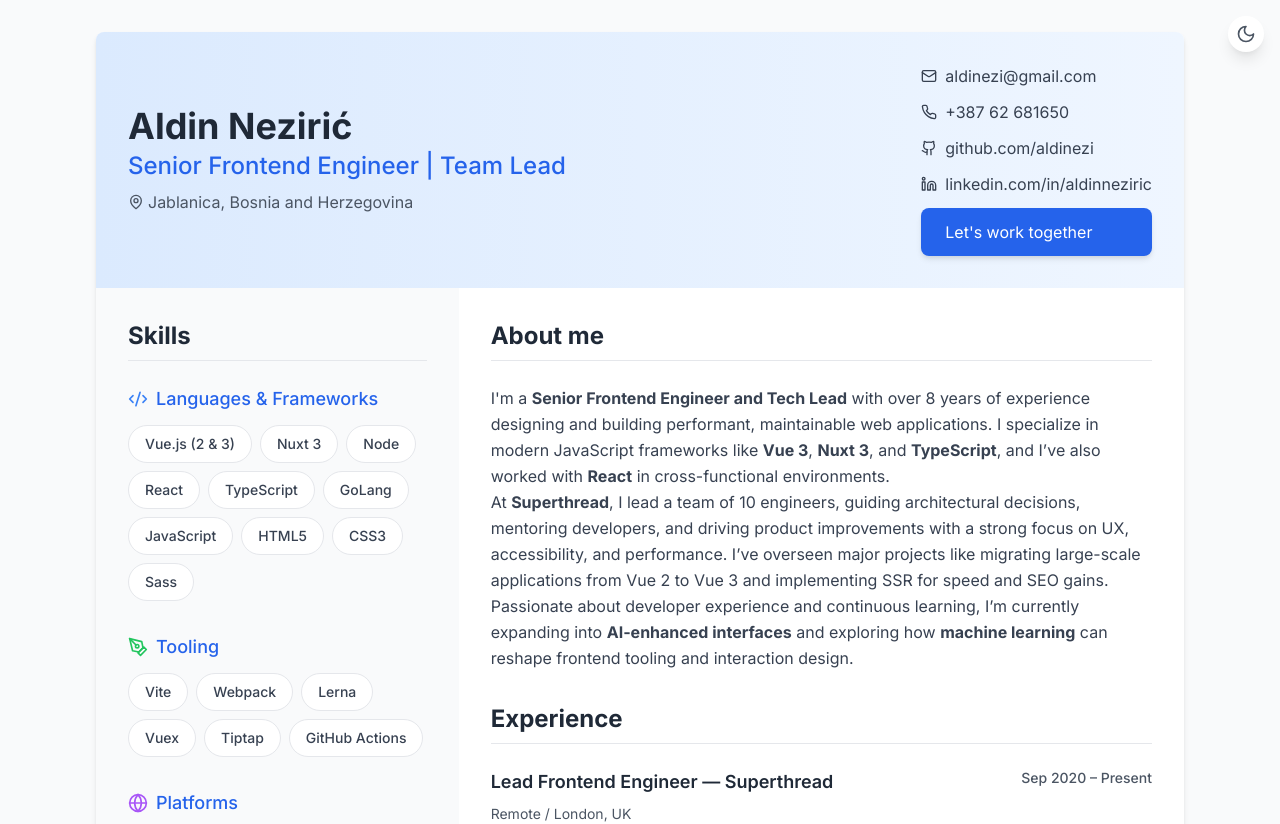
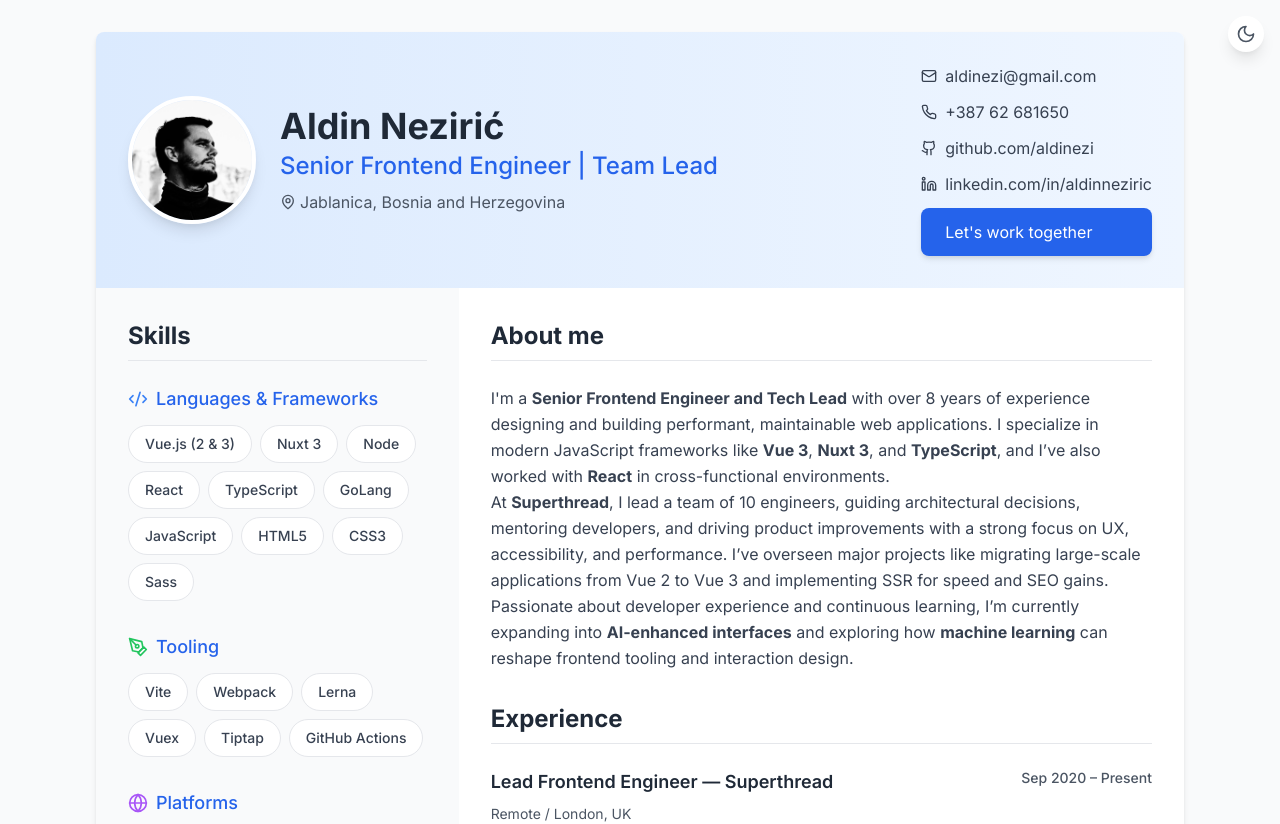
Before and after one commit to aldinezi/aldinezi, a React (Vite) app: page / in a window 1280 px wide. Shown: the top 824 px of the page. Built offline with nearby package versions, Linux system fonts and the light colour scheme.

Commit message:
Add profile image to Header component for enhanced personal branding

```diff
--- a/src/components/Header.tsx
+++ b/src/components/Header.tsx
@@ -1,6 +1,7 @@
 import React from 'react';
 import { Mail, Phone, Github as GitHub, Linkedin, MapPin } from 'lucide-react';
 import { motion } from 'framer-motion';
+import profileImage from '../profile.jpeg';
 
 const Header: React.FC = () => {
   return (
@@ -11,6 +12,12 @@ const Header: React.FC = () => {
         animate={{ opacity: 1, y: 0 }}
         transition={{ duration: 0.5, delay: 0.2 }}
       >
+        <div className="flex flex-col md:flex-row items-start md:items-center gap-4 md:gap-6">
+          <img
+            src={profileImage}
+            alt="Aldin Nezirić"
+            className="w-24 h-24 md:w-32 md:h-32 rounded-full object-cover border-4 border-white dark:border-gray-700 shadow-lg"
+          />
           <div>
             <h1 className="text-3xl sm:text-4xl font-bold text-gray-800 dark:text-white">
               Aldin Nezirić
@@ -21,6 +28,7 @@ const Header: React.FC = () => {
             <div className="flex items-center mt-2 text-gray-600 dark:text-gray-300">
               <MapPin size={16} className="mr-1" />
               <span>Jablanica, Bosnia and Herzegovina</span>
+            </div>
           </div>
         </div>
 
```
Also changed, not shown: src/profile.jpeg (added). Lines whose indentation alone changed are shown as unchanged.
